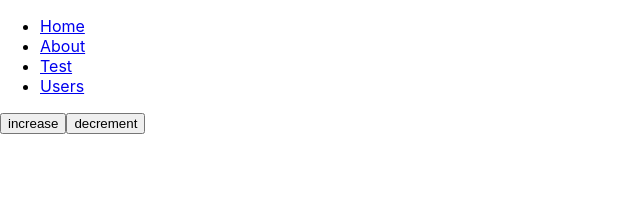
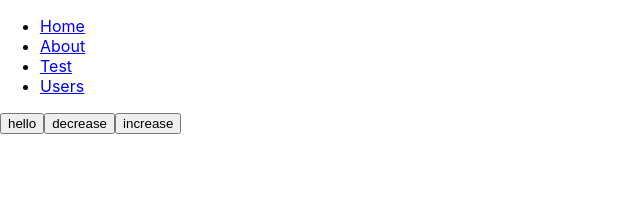
Before and after one commit to seongjin605/react-practice, a React (Create React App) app: page /test in a window 1280 px wide. Shown: the top 203 px of the page, without its empty margins (0-640 px from the left). Built offline with nearby package versions, Linux system fonts and the light colour scheme.

Commit message:
Test this binding

```diff
--- a/src/components/Test.jsx
+++ b/src/components/Test.jsx
@@ -13,40 +13,35 @@ import React, { useState, useEffect } from 'react';
 //   return <button onClick={() => setCount(count + 1)}>increase</button>;
 // }
 
-const actions = {
-  init() {
-    return { count: 0 };
-  },
-  increment(state) {
-    return { count: state.count + 1 };
-  },
-  decrement(state) {
-    return { count: state.count - 1 };
+class Test extends React.Component {
+  constructor(props) {
+    super(props);
+    this.state = {
+      count: 0
+    };
+    this.onClickInc = this.onClickInc.bind(this);
+    this.onClickDec = this.onClickDec.bind(this);
   }
-};
-
-class Test extends React.Component {
-  state = actions.init();
-
-  onIncrement = () => {
-    this.setState(actions.increment);
-  };
-  onDecrement = () => {
-    this.setState(actions.decrement);
-  };
+  onClickHello(e) {
+    e.preventDefault();
+    alert('hello world');
+  }
+  onClickDec(e) {
+    const { count } = this.state;
+    this.setState({ count: count - 1 });
+  }
+  onClickInc(e) {
+    const { count } = this.state;
+    this.setState({ count: count + 1 });
+  }
   render() {
-    window.addEventListener('click', this.onIncrement);
-    window.addEventListener('click', this.onDecrement);
     return (
       <div>
-        <button onClick={() => this.onIncrement}>increase</button>
-        <button onClick={() => this.onDecrement}>decrement</button>
+        <button onClick={this.onClickHello}>hello</button>
+        <button onClick={this.onClickDec}>decrease</button>
+        <button onClick={this.onClickInc}>increase</button>
       </div>
     );
   }
-  componentWillUnmount() {
-    window.removeEventListener('click', this.onIncrement);
-    window.removeEventListener('click', this.onDecrement);
-  }
 }
 export default Test;
```
Also changed, not shown: 1 other file (tests, documents, lock files or other folders).
